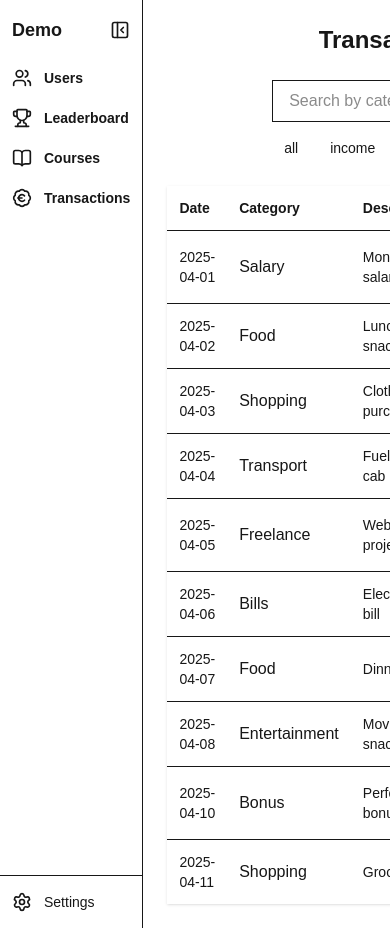
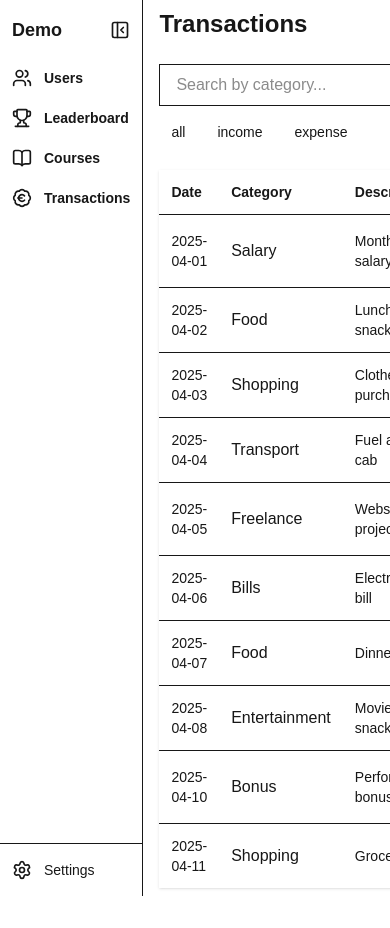
Before and after one commit to SyedJunaidAli1/assignment-dashboard, a Next.js app: page /transactions in a window 390 px wide. Shown: the top 928 px of the page. After the commit the page ends 896 px from the top, so only its background shows below. Built offline with nearby package versions, Linux system fonts and the light colour scheme.

Commit message:
responsiveness done for transaction

```diff
--- a/app/transactions/page.tsx
+++ b/app/transactions/page.tsx
@@ -34,7 +34,7 @@ const Page = () => {
     });
 
   return (
-    <div className="flex flex-col items-center mx-auto w-fit min-h-screen p-6">
+    <div className="mx-auto w-fit min-h-screen px-4 py-2">
       <h1 className="text-2xl font-bold mb-6">Transactions</h1>
 
       <div className="flex flex-col sm:flex-row gap-3 mb-6">
@@ -43,7 +43,7 @@ const Page = () => {
           placeholder="Search by category..."
           value={search}
           onChange={(e) => setSearch(e.target.value)}
-          className="px-4 py-2 border rounded-lg w-full sm:w-1/2 outline-none focus:ring-2 focus:ring-primary"
+          className="px-4 py-2 border rounded-lg w-full sm:w-fit outline-none focus:ring-2 focus:ring-primary"
         />
 
         <div className="flex gap-2">
```
